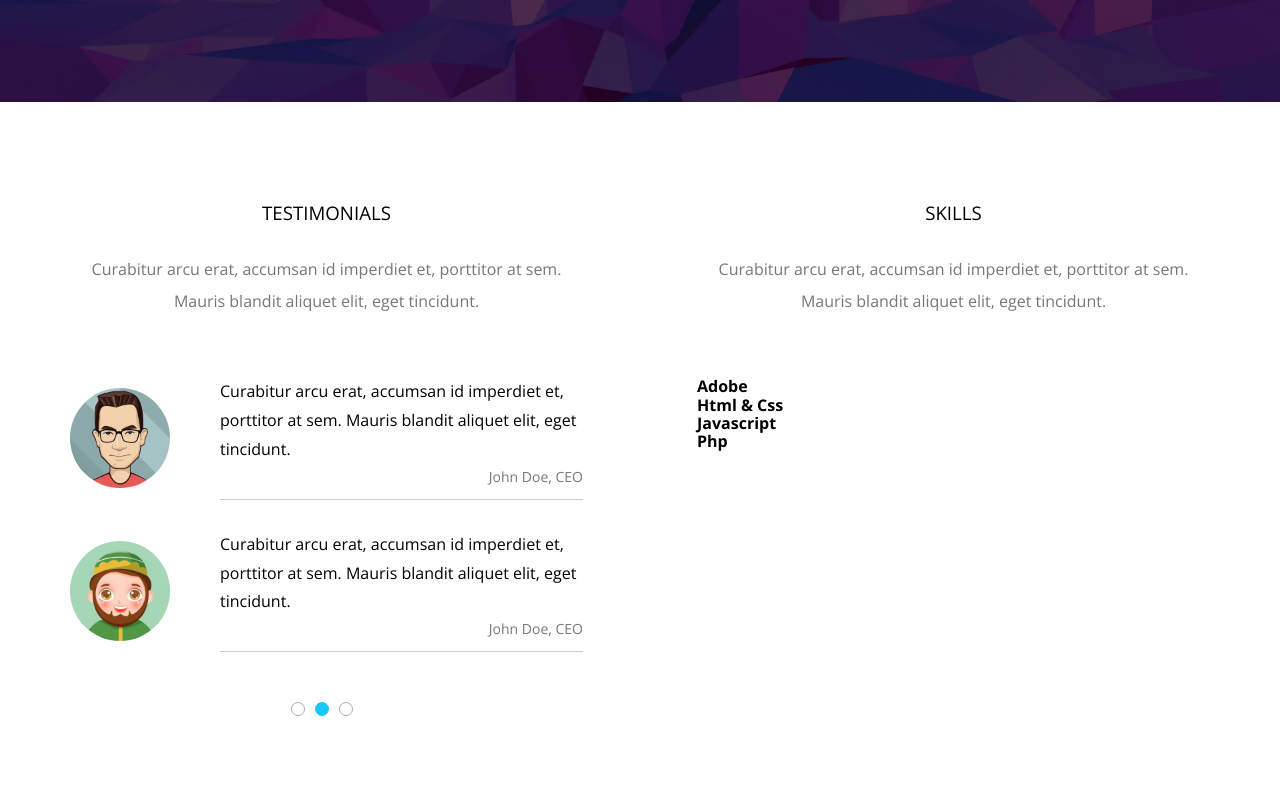
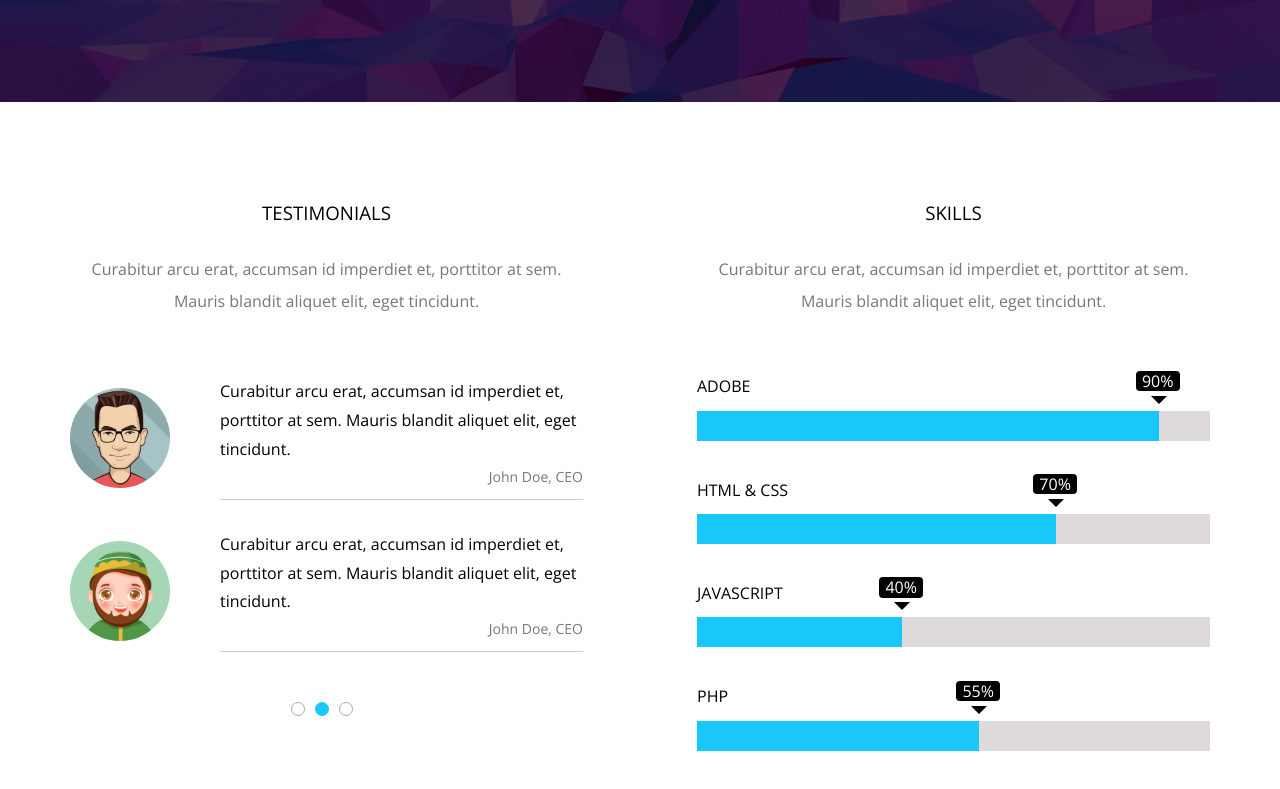
Before and after one commit to billalben/html-css-template-two, a plain HTML site: page index.html in a window 1280 px wide. Shown: the part 4888-5677 px from the top of the page. Drawn offline with nearby package versions, Linux system fonts and the light colour scheme.

Commit message:
Our Skills - Progress Part

```diff
--- a/css/kasper.css
+++ b/css/kasper.css
@@ -637,4 +637,43 @@ header nav .form i {
   background-color: var(--main-color);
   border-color: var(--main-color);
 }
+.our-skills .skills .prog-holder {
+  margin-bottom: 40px;
+}
+.our-skills .skills .prog-holder h4 {
+  margin-bottom: 15px;
+  font-weight: normal;
+  text-transform: uppercase;
+}
+.our-skills .skills .prog-holder .prog {
+  background-color: #dedadc;
+  height: 30px;
+}
+.our-skills .skills .prog-holder .prog span {
+  display: block;
+  background-color: var(--main-color);
+  height: 100%;
+  position: relative;
+}
+.our-skills .skills .prog-holder .prog span::before {
+  content: attr(data-progress);
+  position: absolute;
+  background-color: black;
+  color: white;
+  top: -40px;
+  right: -21px;
+  padding: 1px 2px;
+  width: 40px;
+  text-align: center;
+  border-radius: 4px;
+}
+.our-skills .skills .prog-holder .prog span::after {
+  content: "";
+  position: absolute;
+  border-style: solid;
+  border-width: 8px;
+  border-color: black transparent transparent;
+  right: -8px;
+  top: -15px;
+}
 /* End Skills */
--- a/index.html
+++ b/index.html
@@ -329,7 +329,7 @@
           <div class="prog-holder">
             <h4>Php</h4>
             <div class="prog">
-              <span style="width: 10%" data-progress="10%"></span>
+              <span style="width: 55%" data-progress="55%"></span>
             </div>
           </div>
         </div>
```
